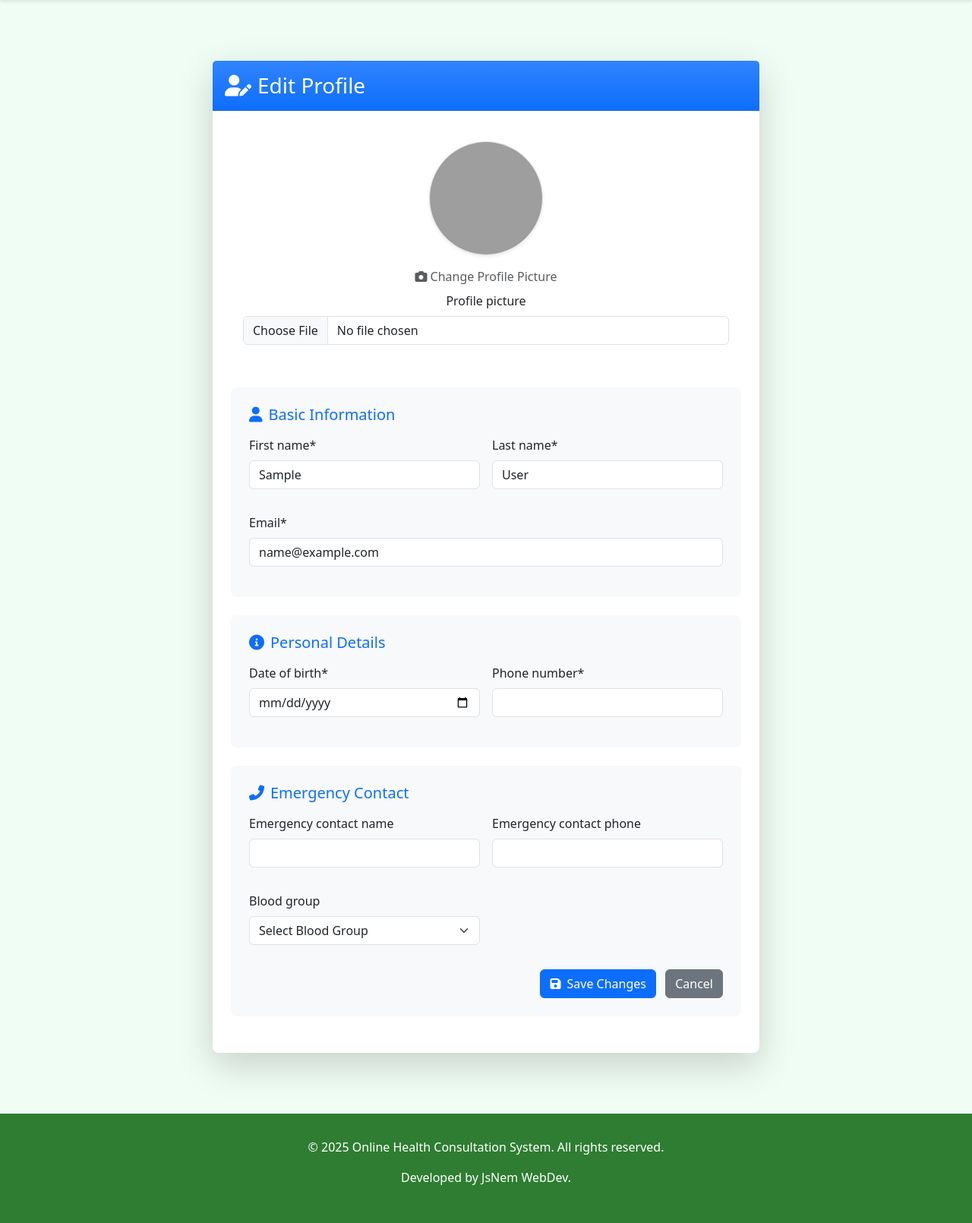
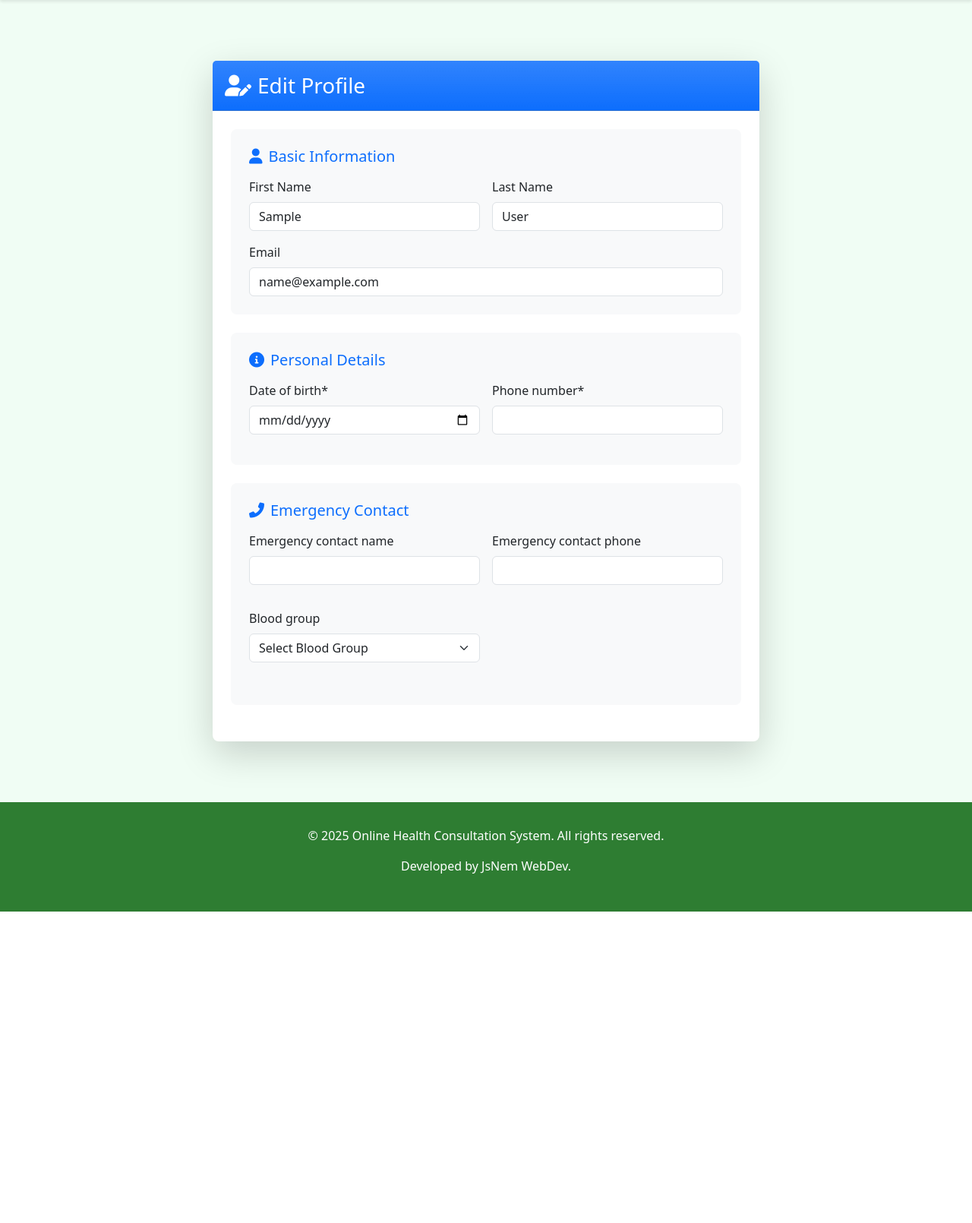
Before and after one commit to sabnem/ONLINE-HEALTH-CONSULTATION, a Django app: page /profile/edit/ in a window 1280 px wide. Shown: the part 138-1748 px from the top of the page at 76% size. After the commit the page ends 1338 px from the top, so only its background shows below. Run offline with Django 5.2, Linux system fonts and the light colour scheme; the visitor is signed in with stand-in values (Sample User, id 1); some libraries are stand-ins or nearby versions; grey boxes are pictures that could not be loaded.

Commit message:
Update profile_edit.html

```diff
--- a/online_health_consultation/OHC_System/templates/online_health_consultation/profile_edit.html
+++ b/online_health_consultation/OHC_System/templates/online_health_consultation/profile_edit.html
@@ -1,3 +1,4 @@
+
 {% extends "online_health_consultation/Base.html" %}
 {% load crispy_forms_tags %}
 {% load static %}
@@ -17,41 +18,74 @@
                     </h3>
                 </div>
                 <div class="card-body p-4">
+                    <!-- Profile picture implementation removed as requested -->
                     <form method="post" enctype="multipart/form-data">
                         {% csrf_token %}
-                        <div class="mb-4 text-center">
-                            <div class="rounded-circle mx-auto overflow-hidden mb-3 border shadow-sm"
-                                 style="width: 150px; height: 150px; transition: all 0.3s ease;">
-                                {% if user.profile.profile_picture %}
-                                    <img src="{{ user.profile.profile_picture.url }}" alt="Current Profile Picture"
-                                         class="img-fluid w-100 h-100" style="object-fit: cover;">
-                                {% else %}
-                                    <div class="bg-primary bg-opacity-10 w-100 h-100 d-flex align-items-center justify-content-center">
-                                        <i class="fas fa-user-circle text-primary" style="font-size: 100px;"></i>
-                                    </div>
-                                {% endif %}
-                            </div>
-                            <div class="mb-3">
-                                <label for="{{ form.profile_picture.id_for_label }}" class="form-label text-muted">
-                                    <i class="fas fa-camera me-1"></i>Change Profile Picture
-                                </label>
-                                {{ form.profile_picture|as_crispy_field }}
-                            </div>
-                        </div>
+                        <style>
+                        .profile-pic-container {
+                            width: 150px;
+                            height: 150px;
+                            border-radius: 50%;
+                            border: none;
+                            background: #fff;
+                            overflow: hidden;
+                            position: relative;
+                            box-shadow: 0 2px 8px rgba(33,145,80,0.08);
+                        }
+                        .profile-pic-img {
+                            width: 100%;
+                            height: 100%;
+                            object-fit: cover;
+                            border-radius: 50%;
+                            display: block;
+                        }
+                        .profile-pic-placeholder {
+                            width: 100%;
+                            height: 100%;
+                            background: #f6fff9;
+                            border-radius: 50%;
+                        }
+                        .edit-pic-btn {
+                            position: absolute;
+                            bottom: 12px;
+                            right: 12px;
+                            width: 36px;
+                            height: 36px;
+                            border-radius: 50%;
+                            background: #1976d2;
+                            color: #fff;
+                            border: none;
+                            box-shadow: 0 2px 6px rgba(25,118,210,0.15);
+                            display: flex;
+                            align-items: center;
+                            justify-content: center;
+                            font-size: 16px;
+                            cursor: pointer;
+                            transition: background 0.2s;
+                            z-index: 2;
+                        }
+                        .edit-pic-btn:hover {
+                            background: #219150;
+                            color: #fff;
+                        }
+                        </style>
                         <div class="bg-light p-4 rounded-3 mb-4">
                             <h5 class="mb-3 text-primary">
                                 <i class="fas fa-user me-2"></i>Basic Information
                             </h5>
                             <div class="row g-3">
                                 <div class="col-md-6">
-                                    {{ form.first_name|as_crispy_field }}
+                                    <label for="first_name" class="form-label">First Name</label>
+                                    <input type="text" class="form-control" id="first_name" name="first_name" value="{{ user.first_name }}" required>
                                 </div>
                                 <div class="col-md-6">
-                                    {{ form.last_name|as_crispy_field }}
+                                    <label for="last_name" class="form-label">Last Name</label>
+                                    <input type="text" class="form-control" id="last_name" name="last_name" value="{{ user.last_name }}" required>
                                 </div>
                             </div>
                             <div class="mt-3">
-                                {{ form.email|as_crispy_field }}
+                                <label for="email" class="form-label">Email</label>
+                                <input type="email" class="form-control" id="email" name="email" value="{{ user.email }}" required>
                             </div>
                         </div>
 
@@ -96,15 +130,4 @@
                         </div>
                         {% endif %}
                         <div class="text-end">
-                            <button type="submit" class="btn btn-primary">
-                                <i class="fas fa-save me-1"></i> Save Changes
-                            </button>
-                            <a href="{% url 'profile' %}" class="btn btn-secondary ms-2">Cancel</a>
-                        </div>
-                    </form>
-                </div>
-            </div>
-        </div>
-    </div>
-</div>
-{% endblock %}
+{%endblock%}
```
